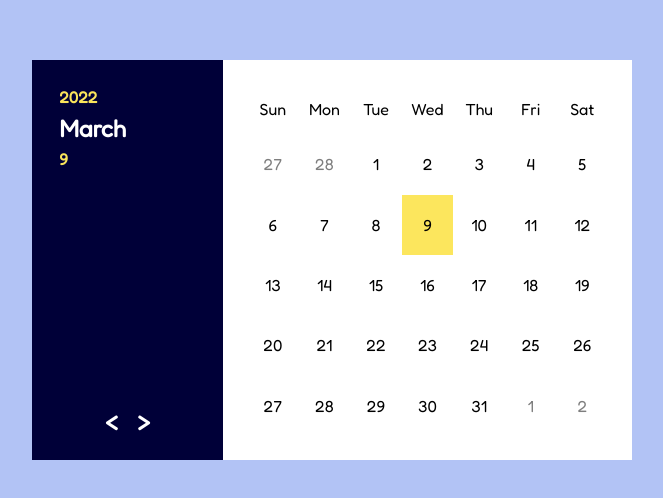
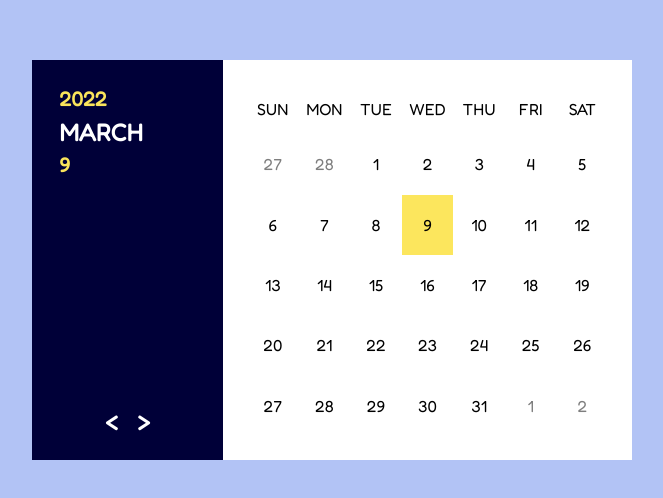
Before and after one commit to devJenna/javascript-calendar, a plain HTML site: page index.html in a window 1280 px wide. Shown: the part 140-638 px from the top of the page, without its empty margins (308-971 px from the left). Drawn offline with Linux system fonts and the light colour scheme; a web font is replaced by a local one.

Commit message:
update alignment and text to uppercase

```diff
--- a/style.css
+++ b/style.css
@@ -20,6 +20,7 @@ body {
     /* background-color: #9FB4F4; */
     background-color: #B2C3F5;
     /* background-color: #BBC9F7; */
+    text-transform: uppercase;
 }
 
 .container {
@@ -47,7 +48,9 @@ body {
     /* color: #f7e46bfd; */
     /* color: #f7e572fd; */
     color: #fce65cfd;
-    font-size: 1rem;
+    /* font-size: 1rem; */
+    /* change font size due to font family change */
+    font-size: 1.25rem;
 }
 .today h2, h5 {
     padding: 0.2rem;
@@ -78,6 +81,8 @@ body {
     align-items: center;
     padding: 1.5rem;
     /* padding: 1.2rem; */
+    /* center align dates in the calendar */
+    justify-content: center;
 }
 .days {
     display: grid;
```
